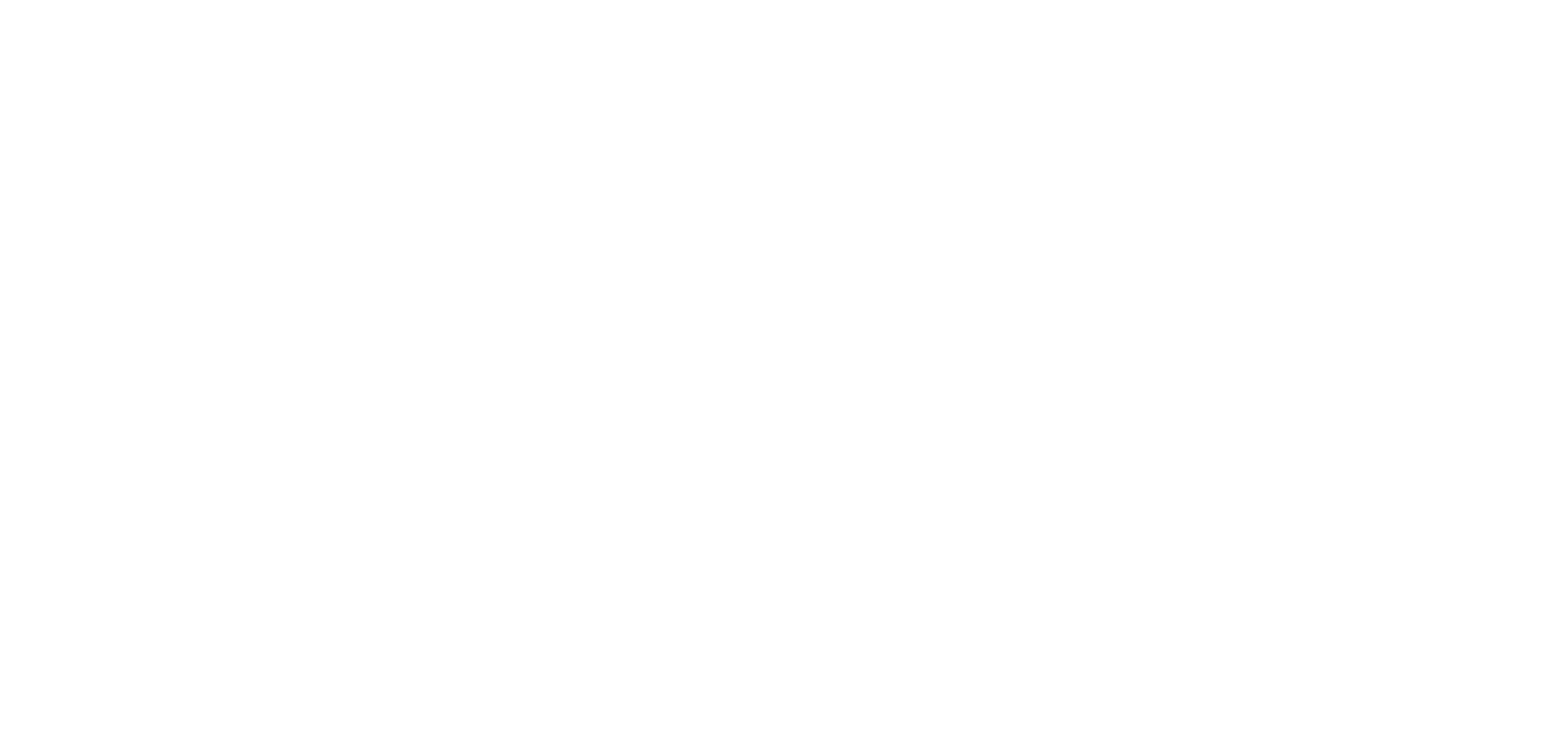
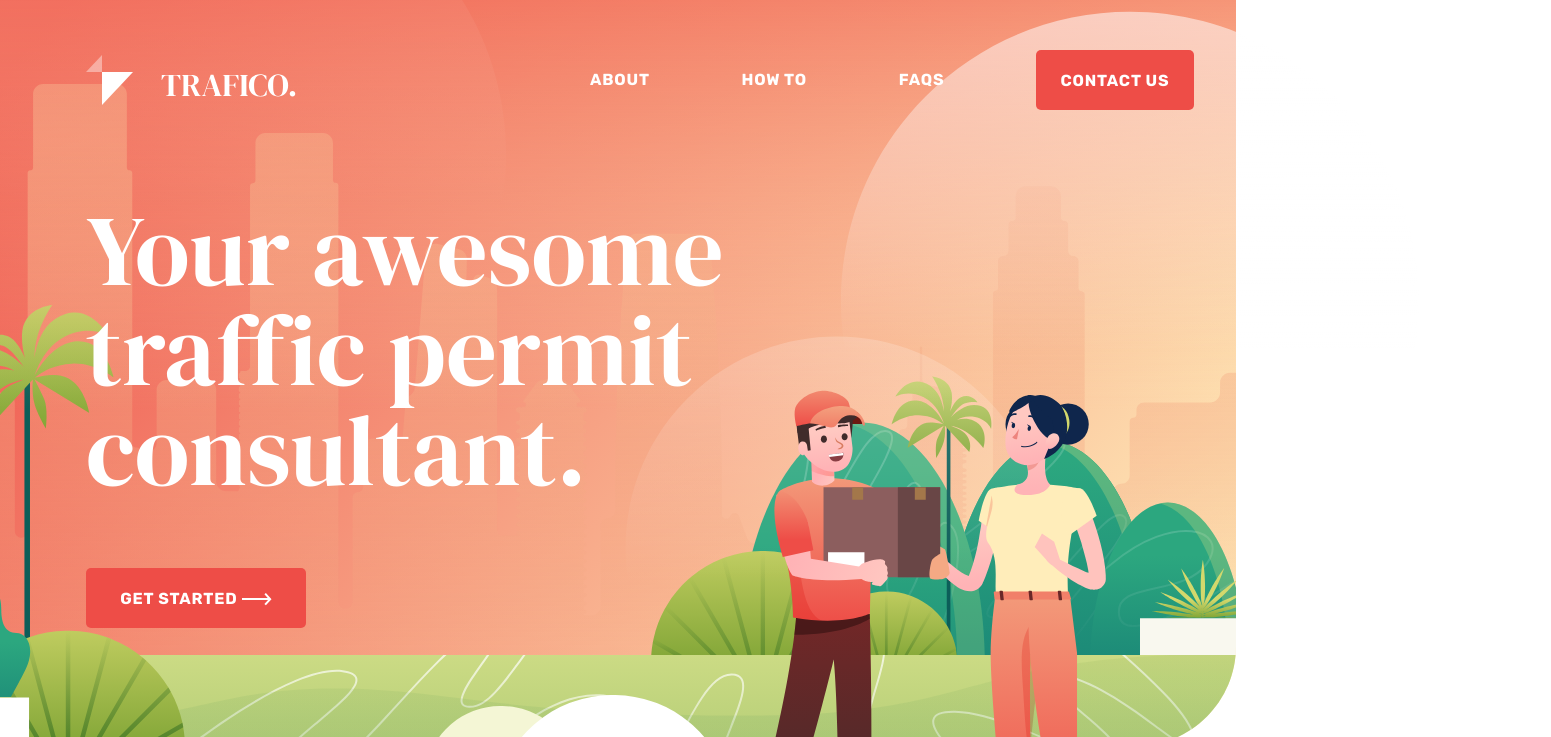
Before and after one commit to VladimirFedeniuc/traffico, a website: page src/index.html in a window 1280 px wide. Shown: the top 737 px of the page, 1551 px wide, since content can reach past the window. Drawn offline with nearby package versions, Linux system fonts and the light colour scheme; files that its build step writes are made by us from their sources.

Commit message:
Первая секция

```diff
--- a/src/index.html
+++ b/src/index.html
@@ -9,6 +9,24 @@
     <link rel="stylesheet" href="css/style.min.css">
 </head>
 <body>
-
+    <header class="promo">
+        <div class="container">
+            <img src="img/header/main_bg.svg" alt="" class="promo__img">
+            <div class="promo__wrapper">
+                <img src="icons/logo.svg" alt="logo" class="promo__logo">
+                <menu class="promo__menu">
+                    <li><a href="#">ABOUT</a></li>
+                    <li><a href="#">HOW TO</a></li>
+                    <li><a href="#">FAQS</a></li>
+                    <button class="btn">CONTACT US</button>
+                </menu>
+            </div>
+            <h1 class="promo__header">Your awesome traffic permit consultant.</h1>
+            <button class="btn_220">GET STARTED <svg width="30" height="13" viewBox="0 0 30 13" fill="none" xmlns="http://www.w3.org/2000/svg">
+            <path d="M23.8885 12.355L29.5 6.17749L28.5 5.07664V5.0039H28.4339L23.8885 0L22.4086 1.3464L25.731 5.0039L0 5.0039L0 7.0039L26.0464 7.0039L22.4086 11.0086L23.8885 12.355Z" fill="white"/>
+            </svg></button>
+            <img src="img/header/track_model.svg" alt="track" class="promo__model">
+        </div>
+    </header>
 </body>
 </html>
--- a/src/sass/base/_variables.scss
+++ b/src/sass/base/_variables.scss
@@ -0,0 +1 @@
+$main-color: #EE4D47;
--- /dev/null
+++ b/src/sass/blocks/_button.scss
@@ -0,0 +1,35 @@
+.btn {
+    width: 158px;
+    height: 60px;
+    font-weight: bold;
+    font-size: 16px;
+    line-height: 19px;
+    letter-spacing: 0.05em;
+    color: #FFFFFF;
+    background: $main-color;
+    border-radius: 5px;
+    border: none;
+    transition: 0.3s all;
+    &:hover {
+        box-shadow: 3px 3px 20px $main-color;
+        border: none;
+    }
+}
+
+.btn_220 {
+    width: 220px;
+    height: 60px;
+    font-weight: bold;
+    font-size: 16px;
+    line-height: 19px;
+    letter-spacing: 0.05em;
+    color: #FFFFFF;
+    background: $main-color;
+    border-radius: 5px;
+    border: none;
+    transition: 0.3s all;
+    &:hover {
+        box-shadow: 3px 3px 20px $main-color;
+        border: none;
+    }
+}
--- /dev/null
+++ b/src/sass/blocks/_promo.scss
@@ -0,0 +1,59 @@
+.promo {
+    &__img {
+        position: absolute;
+        left: -49px;
+        top: -54px;
+        z-index: -10;
+    }
+    &__wrapper {
+        display: flex;
+        align-items: center;
+        justify-content: space-between;
+        padding-top: 50px;
+    }
+    &__logo {
+        width: 212px;
+        img {
+            width: 100%;
+        }
+    }
+    &__menu {
+        width: 604px;
+        display: flex;
+        align-items: center;
+        justify-content: space-between;
+        li {
+            list-style-type: none;
+            a {
+                font-weight: bold;
+                font-size: 16px;
+                line-height: 19px;
+                letter-spacing: 0.05em;
+                text-transform: uppercase;
+                color: #FFFFFF;
+                transition: 0.3s all;
+                &:hover {
+                    color: $main-color;
+                    text-decoration: none;
+                }
+            }
+        }
+    }
+    &__header {
+        font-family: DM Serif Display;
+        font-weight: normal;
+        font-size: 100px;
+        line-height: 100%;
+        color: #FFFFFF;
+        width: 741px;
+        margin-top: 90px;
+    }
+    .btn_220 {
+        margin-top: 60px;
+    }
+    &__model {
+        position: absolute;
+        left: -60px;
+        top: 740px;
+    }
+}
--- a/src/sass/style.scss
+++ b/src/sass/style.scss
@@ -21,3 +21,6 @@
 p {
     margin: 0;
 }
+
+@import 'blocks/button';
+@import 'blocks/promo';
```
Also changed, not shown: dist/css/style.min.css, dist/icons/logo.svg (added), dist/img/header/main_bg.svg (added), dist/img/header/track_model.svg (added), dist/index.html, src/icons/logo.svg (added), src/img/header/main_bg.svg (added), src/img/header/track_model.svg (added).
